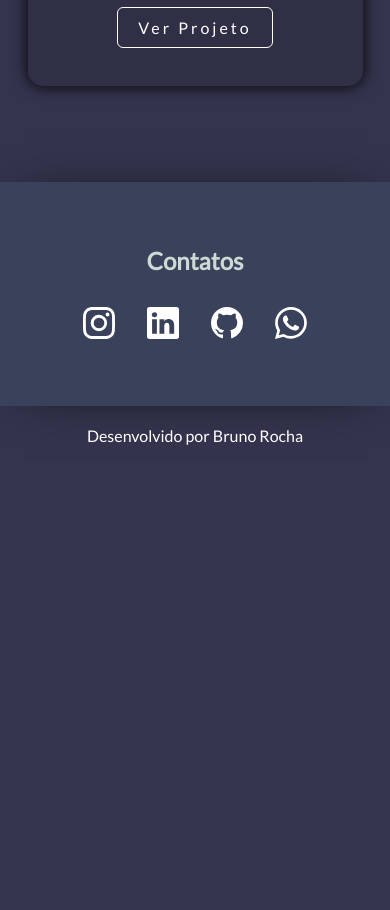
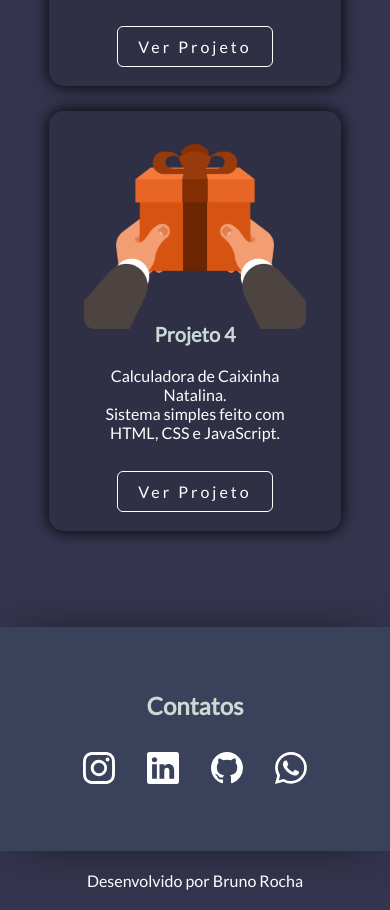
Before and after one commit to BrunoSCM7/meu-portfolio, a plain HTML site: page index.html in a window 390 px wide. Shown: the part 2906-3816 px from the top of the page. Before the commit the page ends 3371 px from the top, so only its background shows below. Drawn offline with Linux system fonts and the light colour scheme.

Commit message:
Add projeto 4

```diff
--- a/index.html
+++ b/index.html
@@ -84,6 +84,13 @@
             <a href="https://registro-lanches.netlify.app/" target="_blank">Ver Projeto</a>
           </div>
 
+          <div class="card">
+            <img src="./imagens/caixinha-natal.png" class="caixinha-natal" />
+            <h6>Projeto 4</h6>
+            <p>Calculadora de Caixinha Natalina. <br> Sistema simples feito com HTML, CSS e JavaScript.</p>
+            <a href="https://brunoscm7.github.io/Caixinha-Natalina/" target="_blank">Ver Projeto</a>
+          </div>
+
         </div>
       </div>
     </section>
--- a/style.css
+++ b/style.css
@@ -134,6 +134,7 @@ strong{
 }
 
 .btn:hover{
+  transform: scale(1.1);
   color: var(--white);
   transition: 0.4s;
   font-size: 16px;
@@ -226,6 +227,7 @@ strong{
   margin-bottom: -40px;
   box-shadow: 0px 0px 16px black;
 }
+
 
 .card img {
   height: 185px;
@@ -346,6 +348,10 @@ footer p {
     height: 300px;
   }
 
+  .card {
+    width: 100%; /* Ocupa toda a largura em telas pequenas */
+  }
+
   #projects .card-projetos {
     display: flex;
     gap: 65px;
```
Also changed, not shown: imagens/caixinha-natal.png (added).
